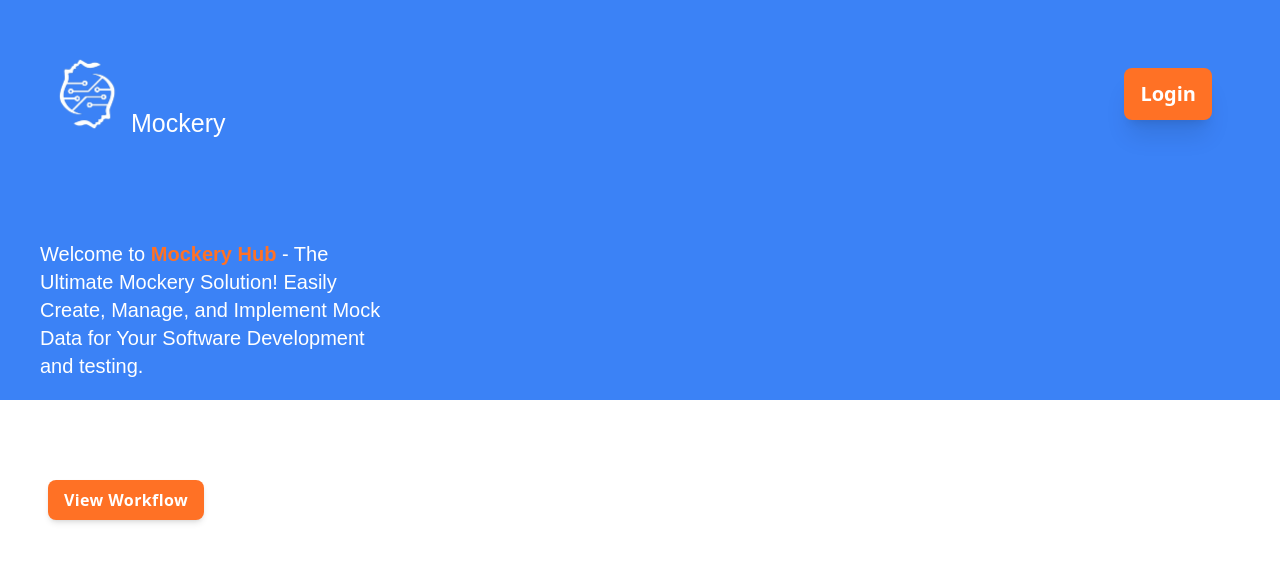
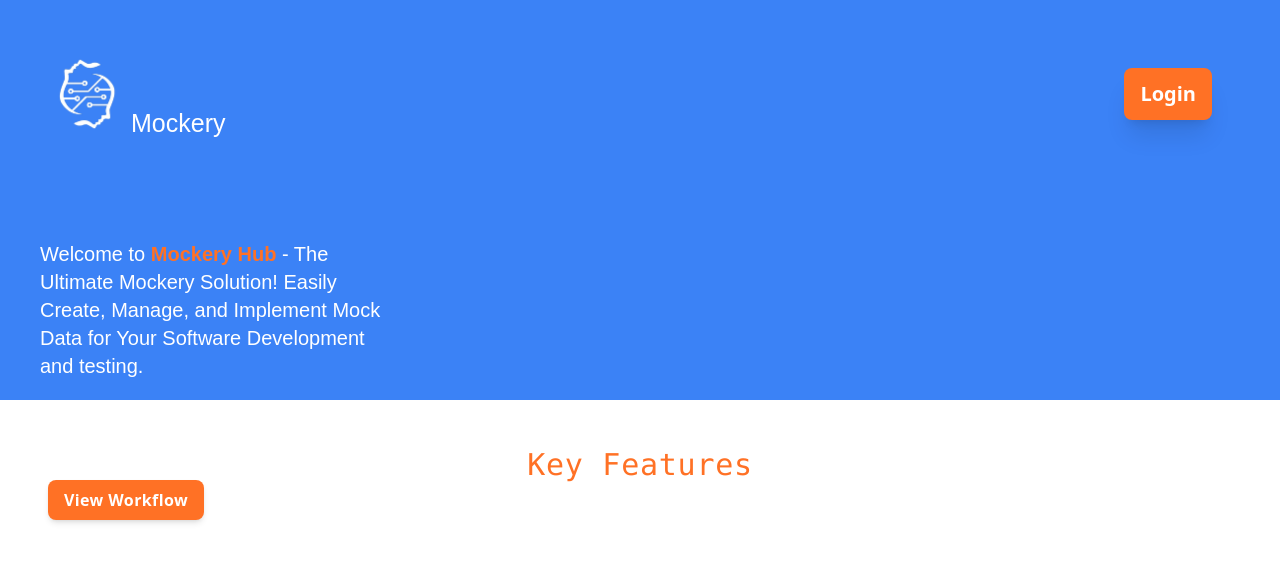
Before and after one commit to stetsonharding/MockeryWebPro, a Next.js app: page / in a window 1280 px wide. Shown: the top 562 px of the page. Built offline with nearby package versions, Linux system fonts and the light colour scheme; a web font is replaced by a local one.

Commit message:
new section heading

```diff
--- a/app/page.jsx
+++ b/app/page.jsx
@@ -1,5 +1,6 @@
 "use client";
 import HeroHeadline from "./ui/home/components/HeroHeadline";
+import SectionTitle from "./ui/home/components/SectionTitle";
 // import Image from "next/image";
 import MockeryLogo from "./ui/mockery-logo";
 
@@ -31,6 +32,7 @@ export default function Page() {
 
       {/* == */}
       </div>
+      <SectionTitle title="Key Features"/>
     </main>
   );
 }
--- /dev/null
+++ b/app/ui/home/components/SectionTitle.jsx
@@ -0,0 +1,9 @@
+import React from 'react'
+
+function SectionTitle(props) {
+  return (
+    <div className="flex justify-center items-center h-32"><p className="text-home-orange text-[22px] tracking-wide font-mono md:text-[28px] lg:text-[30px]">{props.title}</p></div>
+  )
+}
+
+export default SectionTitle
```
